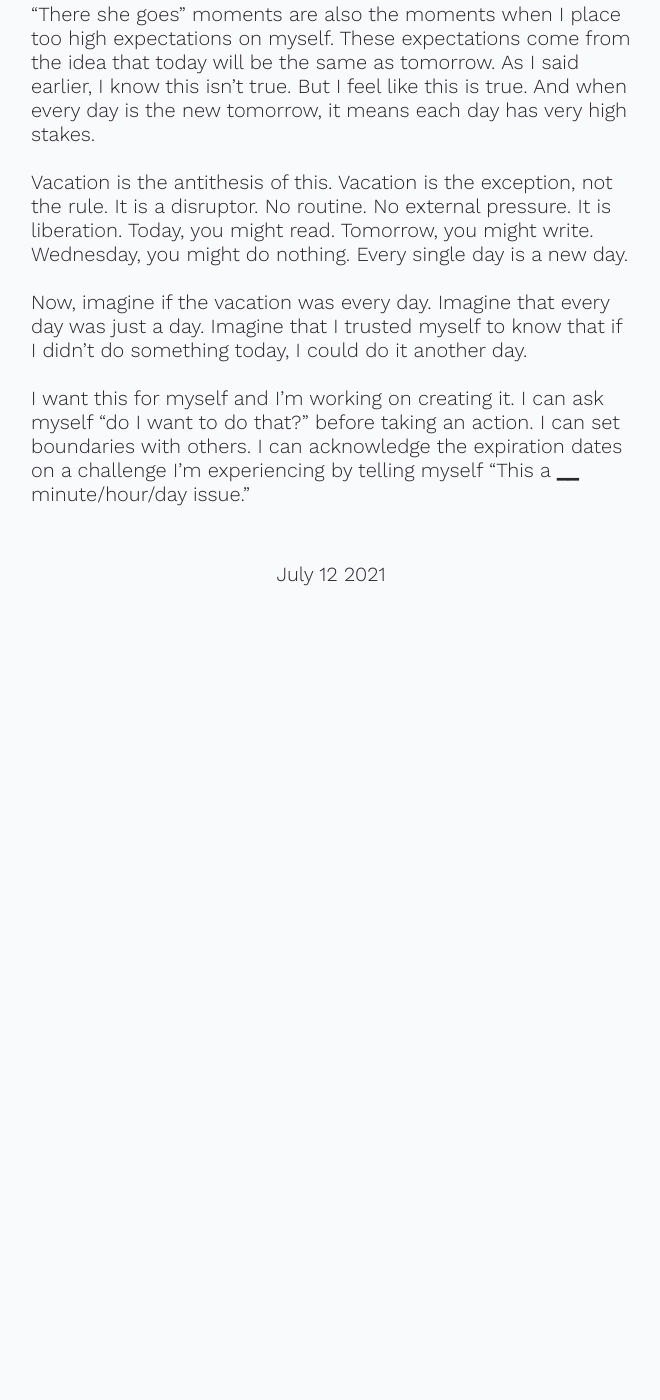
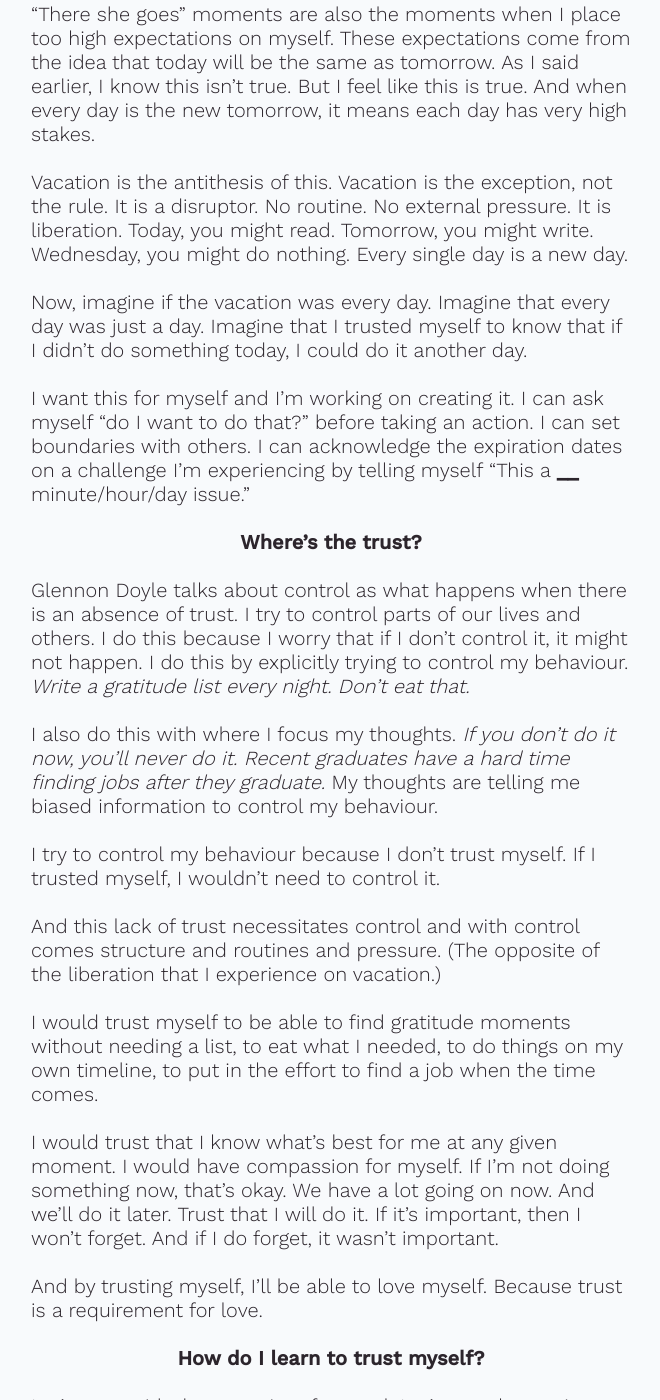
Before and after one commit to shannawn/shannonaw, a Jekyll site: the page built from brain-doodles/true-and-beautiful.md, in a window 1280 px wide and 1400 px high, scrolled down 3556 px. Shown: the whole window, without its empty margins (309-969 px from the left). Built offline with Jekyll 4.4.1, drawn with Linux system fonts in a browser that asks for light colours; our own code applies the rules of GitHub Pages for plain Markdown files; before the commit the page ends 4186 px from its top, so only the background shows below that; some of the changed text lies outside the part shown.

Commit message:
Update true-and-beautiful.md

```diff
--- a/brain-doodles/true-and-beautiful.md
+++ b/brain-doodles/true-and-beautiful.md
@@ -78,3 +78,32 @@ Vacation is the antithesis of this. Vacation is the exception, not the rule. It
 Now, imagine if the vacation was every day. Imagine that every day was just a day. Imagine that I trusted myself to know that if I didn't do something today, I could do it another day.
 
 I want this for myself and I'm working on creating it. I can ask myself "do I want to do that?" before taking an action. I can set boundaries with others. I can acknowledge the expiration dates on a challenge I'm experiencing by telling myself "This a ______ minute/hour/day issue."
+
+**Where's the trust?**
+
+Glennon Doyle talks about control as what happens when there is an absence of trust. I try to control parts of our lives and others. I do this because I worry that if I don't control it, it might not happen. I do this by explicitly trying to control my behaviour. _Write a  gratitude list every night._ _Don't eat that._
+
+I also do this with where I focus my thoughts. _If you don't do it now, you'll never do it._ _Recent graduates have a hard time finding jobs after they graduate._ My thoughts are telling me biased information to control my behaviour.
+
+I try to control my behaviour because I don't trust myself. If I trusted myself, I wouldn't need to control it.
+
+And this lack of trust necessitates control and with control comes structure and routines and pressure. (The opposite of the liberation that I experience on vacation.)
+
+I would trust myself to be able to find gratitude moments without needing a list, to eat what I needed, to do things on my own timeline, to put in the effort to find a job when the time comes.
+
+I would trust that I know what's best for me at any given moment. I would have compassion for myself. If I'm not doing something now, that's okay. We have a lot going on now. And we'll do it later. Trust that I will do it. If it's important, then I won't forget. And if I do forget, it wasn't important.
+
+And by trusting myself, I'll be able to love myself. Because trust is a requirement for love.
+
+**How do I learn to trust myself?**
+
+Let's start with the opposite of control. Let's start by putting biased information towards trust in my thoughts and behaviours. These are thoughts that focus on my abilities - not my fears, and not my inabilities.
+
+They are thoughts like:
+* "I'm confident in my abilities to tackle any challenges that may appear."
+* "I have tackled harder things before."
+* "I'm choosing love today."
+
+Through building that trust in myself. I'll be able to listen to my body when it tells me it needs rest, food, or exercise. I'll be able to listen to my heart when it needs connection. I'll be able to listen to my mind when it tells me it needs stimulus.
+
+And I'll be able to trust myself to set boundaries and to follow my dreams.
```
